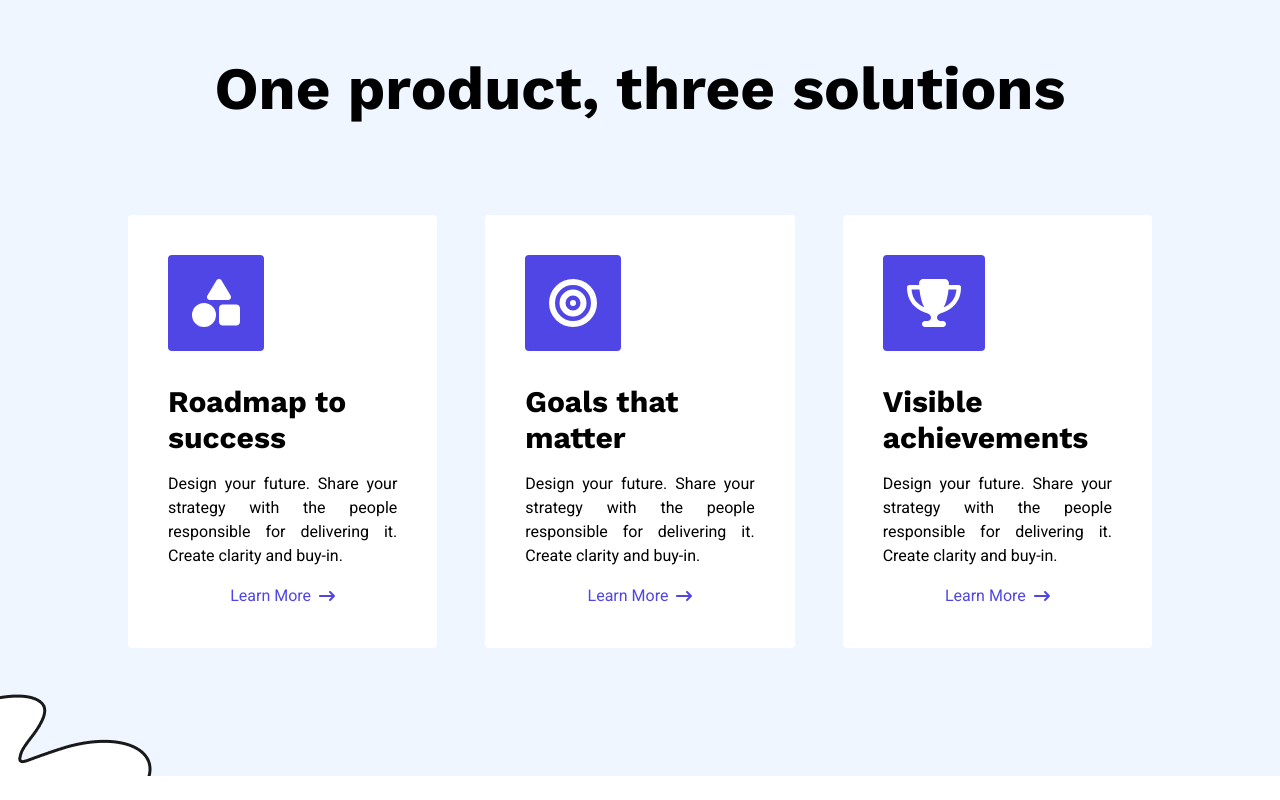
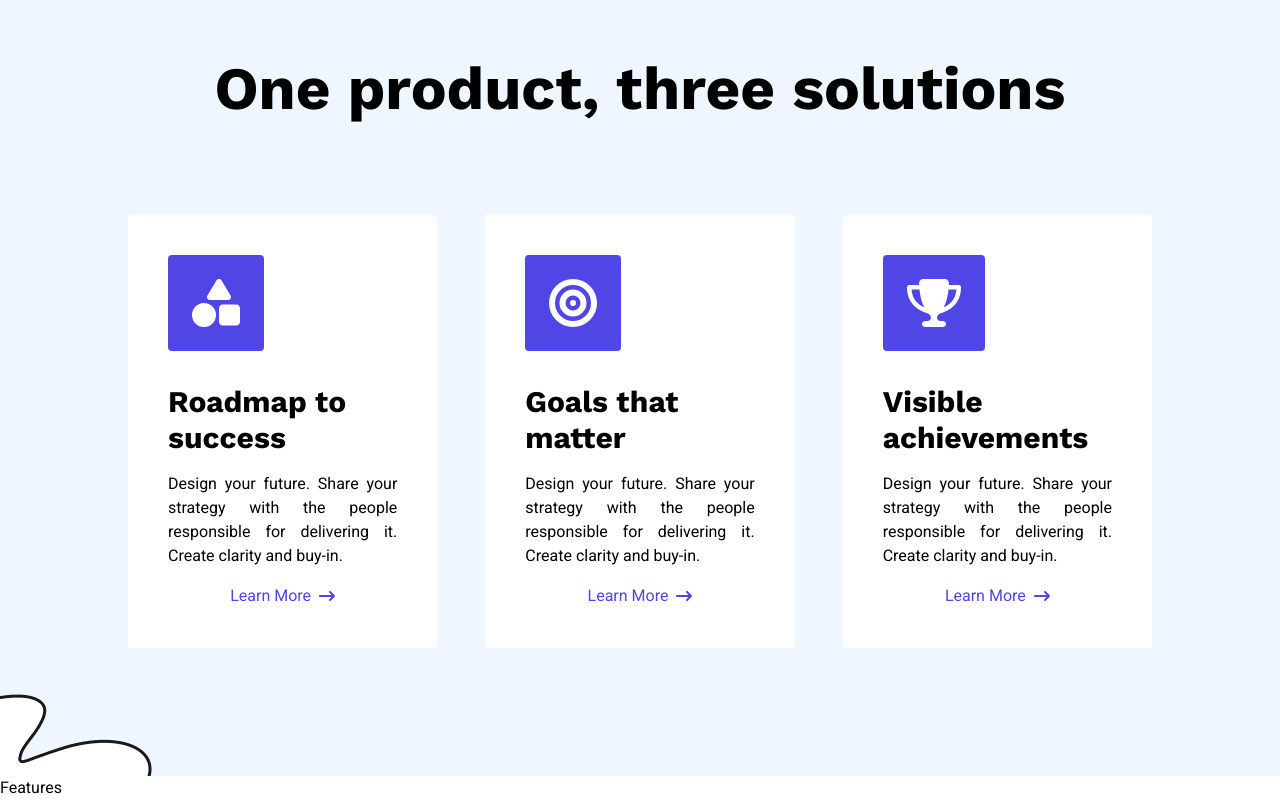
Before and after one commit to FrontEndDevo/peboo, a React (Vite) app: page / in a window 1280 px wide. Shown: the part 867-1667 px from the top of the page. Before the commit the page ends 1643 px from the top, so only its background shows below. Built offline with nearby package versions, Linux system fonts and the light colour scheme.

Commit message:
Create Features component and add its images to assets folder

```diff
--- a/src/App.jsx
+++ b/src/App.jsx
@@ -1,3 +1,4 @@
+import Features from "./components/Features";
 import Header from "./components/Header";
 import Products from "./components/Products";
 
@@ -6,6 +7,7 @@ const App = () => {
     <>
       <Header />
       <Products />
+      <Features />
     </>
   );
 };
--- /dev/null
+++ b/src/components/Features.jsx
@@ -0,0 +1,5 @@
+const Features = () => {
+  return <section>Features</section>;
+};
+
+export default Features;
```
Also changed, not shown: src/assets/images/features.png (added).
